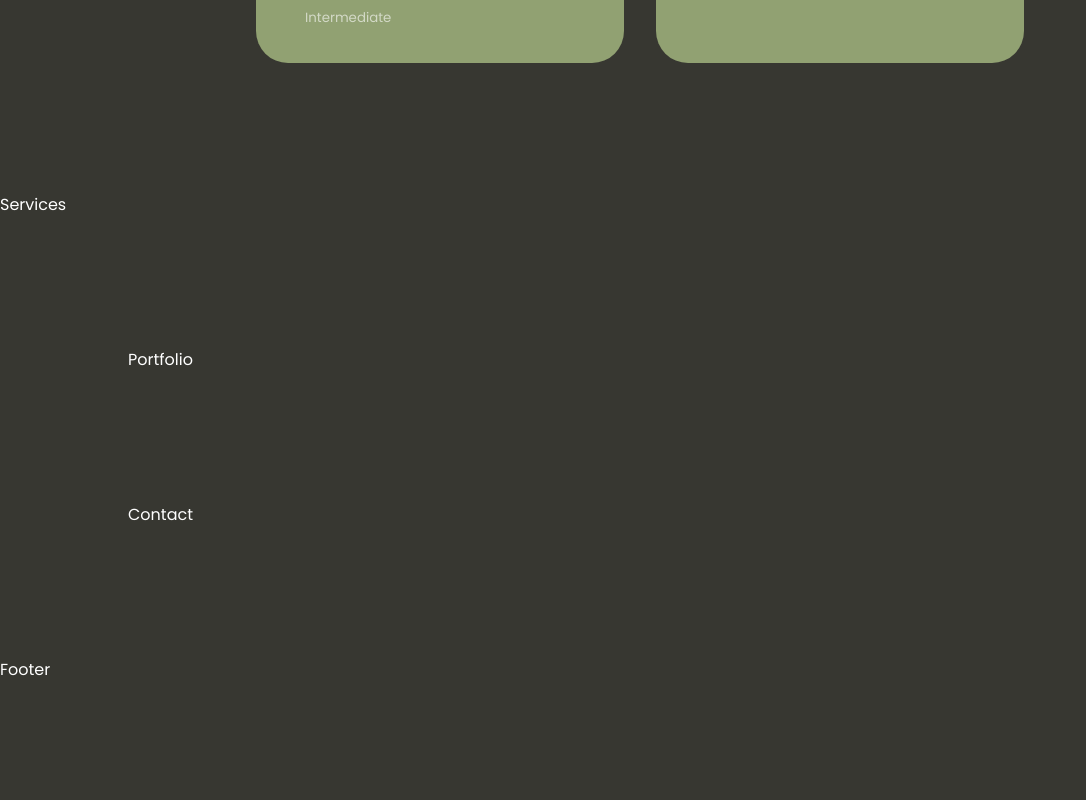
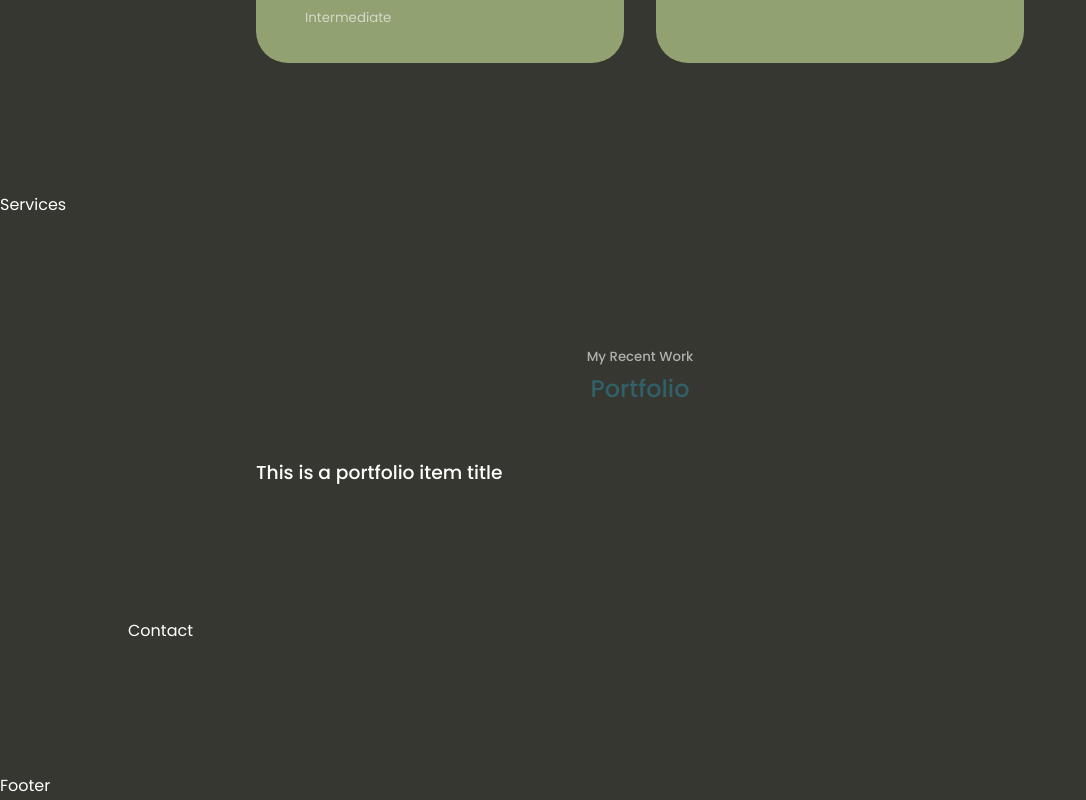
Before and after one commit to katygil7/myportfolio, a React (Create React App) app: page / in a window 1280 px wide. Shown: the part 2110-2910 px from the top of the page, without its empty margins (0-1086 px from the left). Before the commit the page ends 2794 px from the top, so only its background shows below. Built offline with nearby package versions, Linux system fonts and the light colour scheme.

Commit message:
Portfolio component under construction...

```diff
--- a/src/components/portfolio/Portfolio.jsx
+++ b/src/components/portfolio/Portfolio.jsx
@@ -1,9 +1,23 @@
 import React from 'react'
 import './portfolio.css'
 
+
 function Portfolio() {
   return (
-    <section id='portfolio'>Portfolio</section>
+    <section id='portfolio'>
+      <h5>My Recent Work</h5>
+      <h2>Portfolio</h2>
+
+      <div className='container portfolio_container'>
+        <article className='portfolio_item'>
+          <div className='portfolio_item-image'></div>
+          <h3>This is a portfolio item title</h3>
+
+        </article>
+
+      </div>
+
+    </section>
   )
 }
 
```
